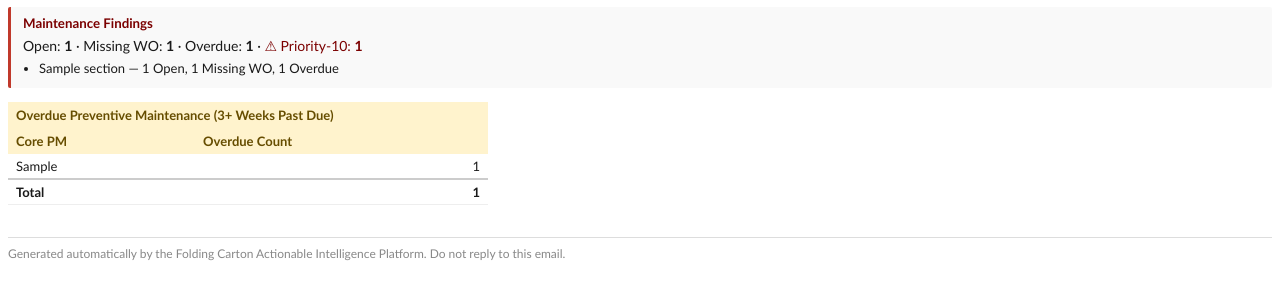
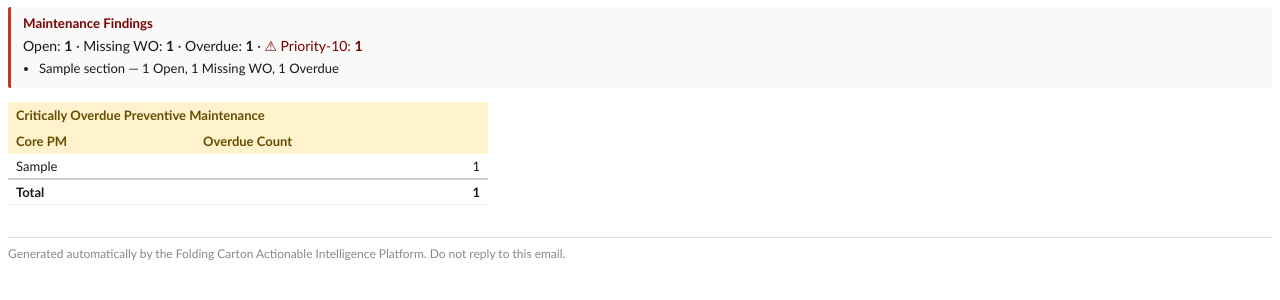
Before and after one commit to AshishMhatre-GraphicPkg/OpexInsight, a Python web app: template notifier/templates/email.html.j2 in a window 1280 px wide. Shown: the part 259-559 px from the top of the page. Run offline with Jinja, Linux system fonts and the light colour scheme; the template is opened without the code that fills it: most values are stand-ins (such as "Sample title", 1, 10 or a date in 2020).

Commit message:
Rename PM card title to Critically Overdue Preventive Maintenance
Threshold logic updated to flag elapsed_days > 1.5x allowed_days;
title no longer describes the specific threshold so it stays stable
if the rule changes again.

Co-Authored-By: Claude Opus 4.7 <noreply@anthropic.com>

```diff
--- a/notifier/templates/email.html.j2
+++ b/notifier/templates/email.html.j2
@@ -96,7 +96,7 @@
 {% if m.pm_summary %}
 <table class="pm-table">
   <thead>
-    <tr><th colspan="2">Overdue Preventive Maintenance (3+ Weeks Past Due)</th></tr>
+    <tr><th colspan="2">Critically Overdue Preventive Maintenance</th></tr>
     <tr><th>Core PM</th><th class="pm-count">Overdue Count</th></tr>
   </thead>
   <tbody>
--- a/notifier/templates/email.txt.j2
+++ b/notifier/templates/email.txt.j2
@@ -30,7 +30,7 @@ Maintenance Findings:
 {% endif %}
 
 {% if m.pm_summary %}
---- OVERDUE PREVENTIVE MAINTENANCE (3+ Weeks Past Due) ---
+--- CRITICALLY OVERDUE PREVENTIVE MAINTENANCE ---
 {% for row in m.pm_summary.by_core_pm %}
   {{ row.core_pm }}: {{ row.overdue_count }} overdue
 {% endfor %}
```
